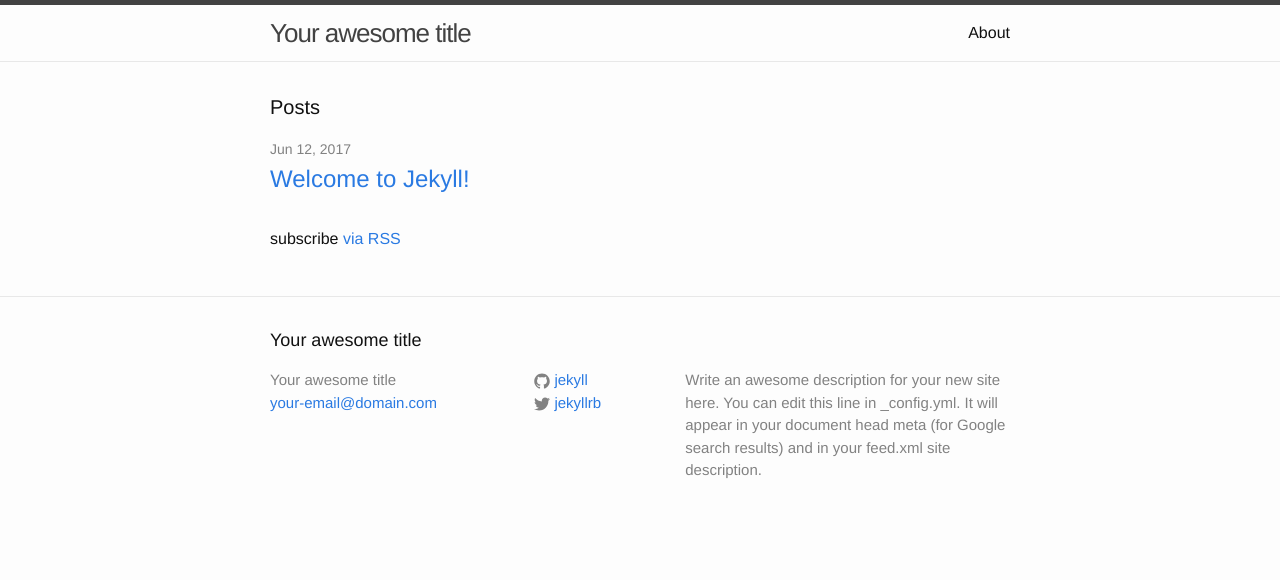
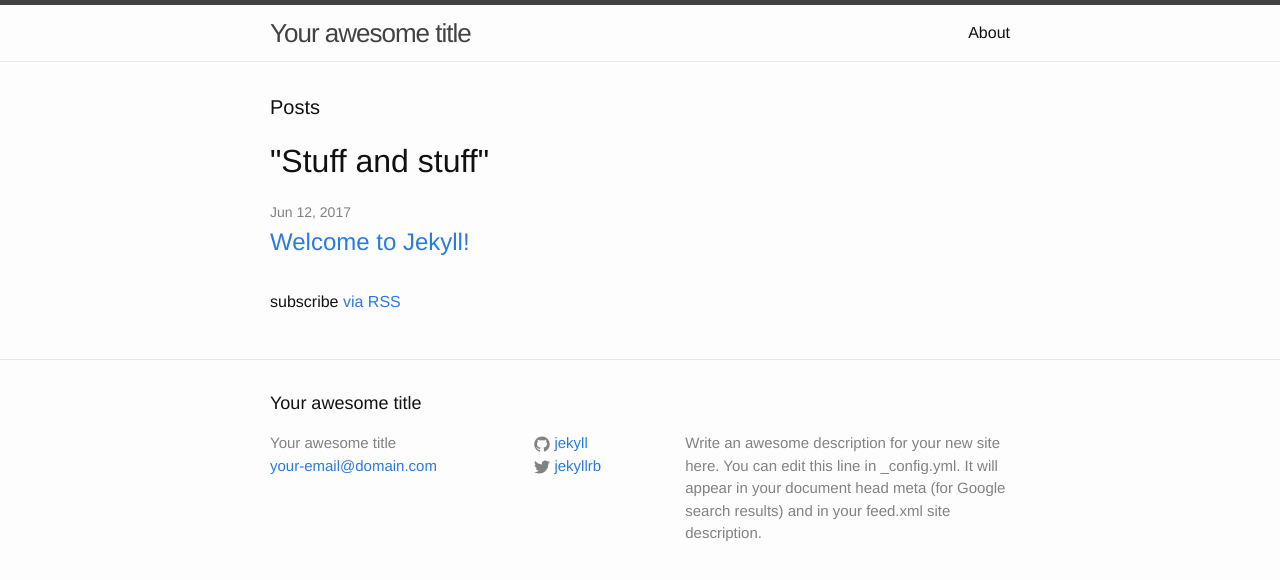
Before and after one commit to jbmcq/jbmcq.github.io, a Jekyll site: the page built from index.html, in a window 1280 px wide. Shown: the top 580 px of the page. Built offline with Jekyll 4.4.1, drawn with Linux system fonts in a browser that asks for light colours.

Commit message:
Create index.html

```diff
--- a/index.html
+++ b/index.html
@@ -5,7 +5,7 @@ layout: default
 <div class="home">
 
   <h1 class="page-heading">Posts</h1>
-
+  <h1>"Stuff and stuff"</h1>
   <ul class="post-list">
     {% for post in site.posts %}
       <li>
```
